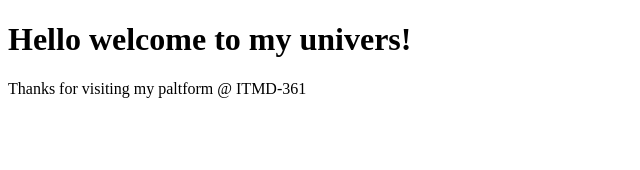
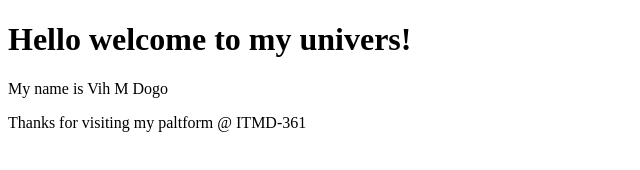
Before and after one commit to dvmodeste/Lab-1, a plain HTML site: page index.html in a window 1280 px wide. Shown: the whole page, without its empty margins (0-640 px from the left). Drawn offline with Linux system fonts and the light colour scheme.

Commit message:
adding name on html file

```diff
--- a/index.html
+++ b/index.html
@@ -6,6 +6,7 @@
   </head>
   <body>
    <h1>Hello welcome to my univers!</h1>
+   <p> My name is Vih M Dogo </p>
    <p>Thanks for visiting my paltform @ ITMD-361 </P>
   </body>
  </html>
```
